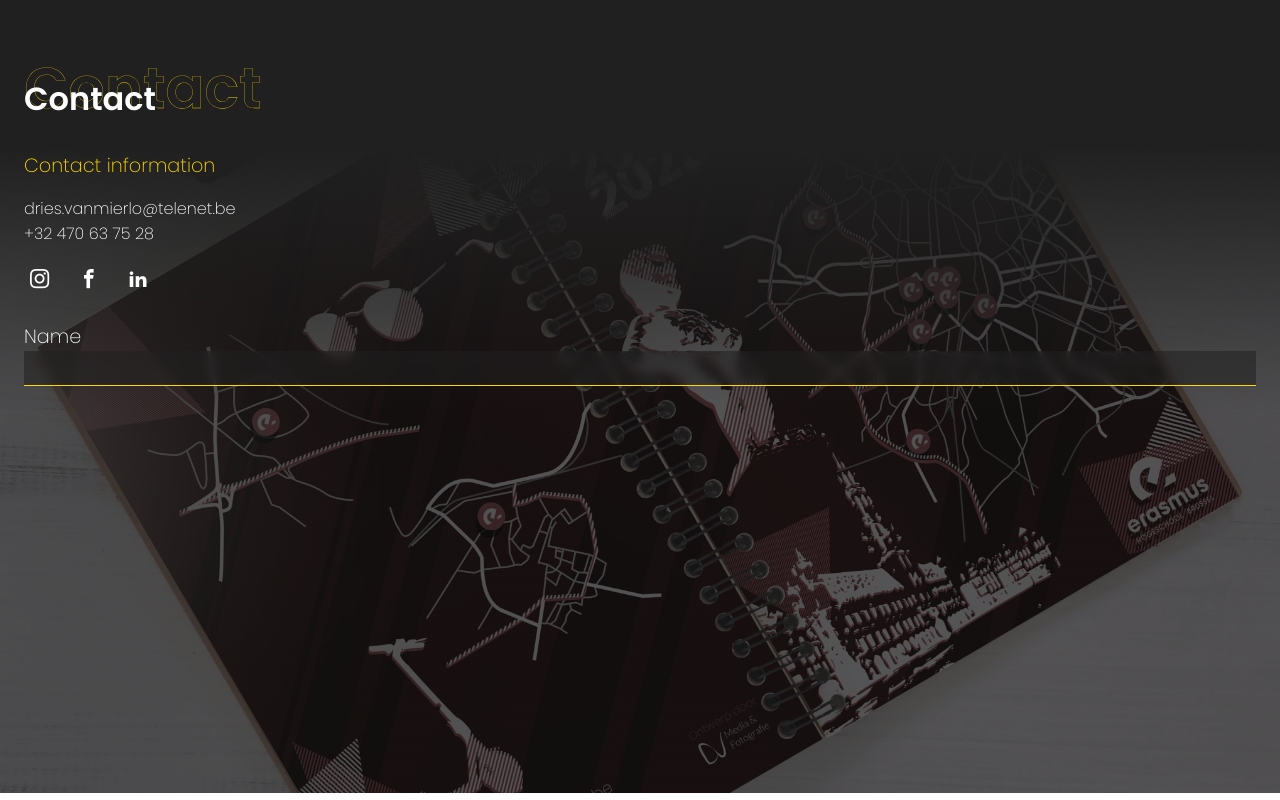
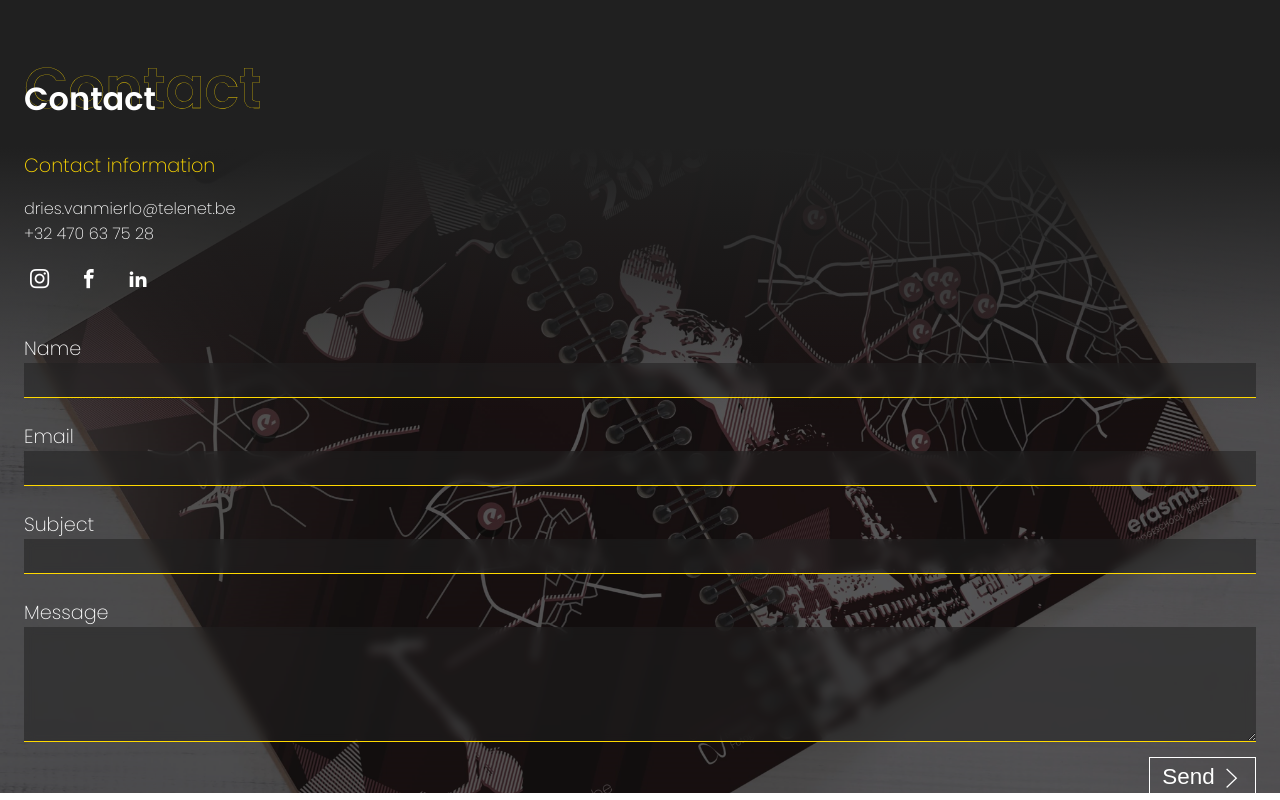
Before and after one commit to DriesVanmierlo/portfolio-site, a React (Create React App) app: page / in a window 1280 px wide. Shown: the part 2647-3447 px from the top of the page. Built offline with nearby package versions, Linux system fonts and the light colour scheme.

Commit message:
feat(contactScreen): finished contact form

```diff
--- a/src/screens/ContactScreen.js
+++ b/src/screens/ContactScreen.js
@@ -24,12 +24,28 @@ function ContactScreen() {
           </div>
           <form>
             <div className="contact-form-row">
-              <label htmlFor="">Name</label>
-              <input type="text" />
+              <div className="input-container">
+                <label htmlFor="name">Name</label>
+                <input required type="text" id='name' name='name' />
+              </div>
+              <div className="input-container">
+                <label htmlFor="email">Email</label>
+                <input required type="text" id='email' name='email' />
+              </div>
             </div>
+            <div className="contact-form-row">
+              <div className="input-container">
+                <label htmlFor="subject">Subject</label>
+                <input required type="text" id='subject' name='subject' />
+              </div>
+            </div>
+            <div className="message-container input-container">
+                <label htmlFor="message">Message</label>
+                <textarea className="contact-message" rows={4} required type="text" id='message' name='message' />
+            </div>
+            <button className="white-button" id="contact-submit">Send <span className='icon-right_arrow_big_icon icon-contact'></span></button>
           </form>
         </div>
-
     </div>
   )
 }
--- a/src/screens/styles/contactScreen.css
+++ b/src/screens/styles/contactScreen.css
@@ -70,22 +70,66 @@
     font-size: 1.2em;
 }
 
-.contact-form-row {
+.input-container {
     display: flex;
     flex-direction: column;
-    padding: 12px 24px 0 24px;
+    padding: 24px 24px 0 24px;
 }
 
-.contact-form-row label {
+.input-container label {
     color: var(--white);
     font-weight: 200;
     font-size: 1.2em;
 }
 
-.contact-form-row input {
-    height: 32px;
+.input-container input {
+    height: 24px;
     background-color: #20202088;
     backdrop-filter: blur(5px);
     border: none;
     border-bottom: 1px solid var(--yellow);
+    font-size: 1.1em;
+    font-family: 'poppins', sans-serif;
+    font-weight: 300;
+    padding: 5px 10px;
+    color: var(--white);
+
 }
+
+.contact-message {
+    background-color: #20202088;
+    backdrop-filter: blur(5px);
+    border: none;
+    border-bottom: 1px solid var(--yellow);
+    color: var(--white);
+    font-size: 1.1em;
+    font-family: 'poppins', sans-serif;
+    font-weight: 300;
+    padding: 5px 10px;
+}
+
+#contact-submit {
+    display: flex;
+    color: var(--white);
+    background-color: transparent;
+    border: 1px solid var(--white);
+    padding: 6px 12px;
+    font-size: 1.4em;
+    margin-left: auto;
+    transition: 0.3s ease;
+    font-weight: 100;
+    margin-right: 24px;
+    margin-top: 15px;
+}
+
+#contact-submit:hover {
+    background-color: var(--white);
+    color: var(--dark-gray);
+    transition: 0.3s ease;
+    cursor: pointer;
+}
+
+.icon-contact {
+    padding-top: 3px;
+    padding-left: 6px;
+}
```
